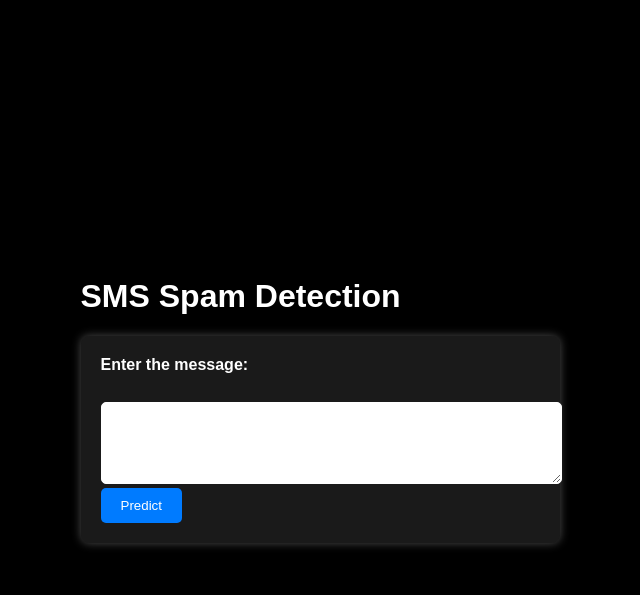
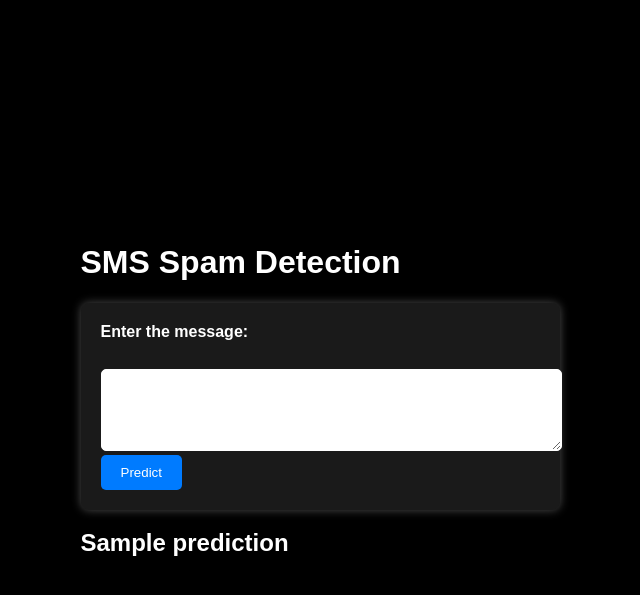
Before and after one commit to anujbisht78/SMS-spam-Detection, a Flask app: template templates/index.html in a window 1280 px wide. Shown: the top 595 px of the page, without its empty margins (320-960 px from the left). Run offline with Flask 3, Linux system fonts and the light colour scheme; the template is opened without the code that fills it: most values are stand-ins (such as "Sample title", 1, 10 or a date in 2020); parts of the project's set-up code (start-up, migrations or seed data) failed here and were passed over.

Commit message:
correction

```diff
--- /dev/null
+++ b/static/script.js
@@ -0,0 +1,14 @@
+document.addEventListener('DOMContentLoaded', function() {
+    document.querySelector('form').onsubmit = function() {
+        const message = document.querySelector('#message').value;
+        if (message.trim().length === 0) {
+            alert('Please enter a message.');
+            return false;
+        }
+    };
+
+    const prediction = document.querySelector('#prediction').textContent;
+    if (prediction.trim().length !== 0) {
+        document.querySelector('.result').style.display = 'block';
+    }
+});
--- a/templates/index.html
+++ b/templates/index.html
@@ -4,101 +4,20 @@
     <meta charset="UTF-8">
     <meta name="viewport" content="width=device-width, initial-scale=1.0">
     <title>SMS Spam Detection</title>
-    <style>
-        /* Styles for the body */
-        body {
-            font-family: Arial, sans-serif;
-            background-color: #000; /* Black background */
-            color: #fff; /* White text color */
-            margin: 0;
-            padding: 0;
-            display: flex;
-            justify-content: center; /* Center horizontally */
-            align-items: center; /* Center vertically */
-            height: 100vh; /* Full viewport height */
-        }
-
-        /* Styles for the form */
-        form {
-            max-width: 600px;
-            padding: 20px;
-            background-color: rgba(255, 255, 255, 0.1); /* White background with opacity */
-            border-radius: 8px;
-            box-shadow: 0 0 10px rgba(255, 255, 255, 0.3); /* White shadow effect */
-        }
-
-        /* Styles for labels */
-        label {
-            display: block;
-            margin-bottom: 10px;
-            font-weight: bold; /* Make labels bold */
-        }
-
-        /* Styles for textarea */
-        textarea {
-            width: 100%;
-            padding: 10px;
-            border: 1px solid #fff; /* White border */
-            border-radius: 5px;
-            resize: vertical;
-        }
-
-        /* Styles for buttons */
-        button {
-            background-color: #007bff; /* Blue button background */
-            color: #fff; /* White text color */
-            padding: 10px 20px;
-            border: none;
-            border-radius: 5px;
-            cursor: pointer;
-            transition: background-color 0.3s; /* Smooth transition for hover effect */
-        }
-
-        button:hover {
-            background-color: #0056b3; /* Darker blue color on hover */
-        }
-
-        /* Styles for result */
-        .result {
-            display: none; /* Initially hidden */
-            margin-top: 20px;
-        }
-
-        .result h2 {
-            font-size: 24px;
-        }
-    </style>
+    <link rel="stylesheet" href="static\style.css">
 </head>
 <body>
     <div class="container">
         <h1>SMS Spam Detection</h1>
-        <form id="smsForm">
+        <form method="post">
             <label for="message">Enter the message:</label><br>
             <textarea id="message" name="message" rows="4" cols="50"></textarea><br>
             <button type="submit">Predict</button>
         </form>
-        <div class="result" id="resultDiv">
-            <h2 id="prediction"></h2>
+        <div class="result" style="display: none;">
+            <h2 id="prediction">{{ prediction }}</h2>
         </div>
     </div>
-    <script>
-        document.getElementById('smsForm').addEventListener('submit', function(event) {
-            event.preventDefault(); // Prevent the form from submitting normally
-
-            const message = document.getElementById('message').value;
-            if (message.trim().length === 0) {
-                alert('Please enter a message.');
-                return;
-            }
-
-            // Simulate prediction (replace this with actual prediction logic)
-            const prediction = Math.random() < 0.5 ? '0' : '1'; // Randomly generate '0' or '1'
-
-            // Display the prediction result
-            const predictionText = prediction === '1' ? 'Spam' : 'Not Spam';
-            document.getElementById('prediction').innerText = predictionText;
-            document.getElementById('resultDiv').style.display = 'block';
-        });
-    </script>
+    <script src="static\script.js"></script>
 </body>
 </html>
```
Also changed, not shown: static/style.css (added, +52 -0 lines).
